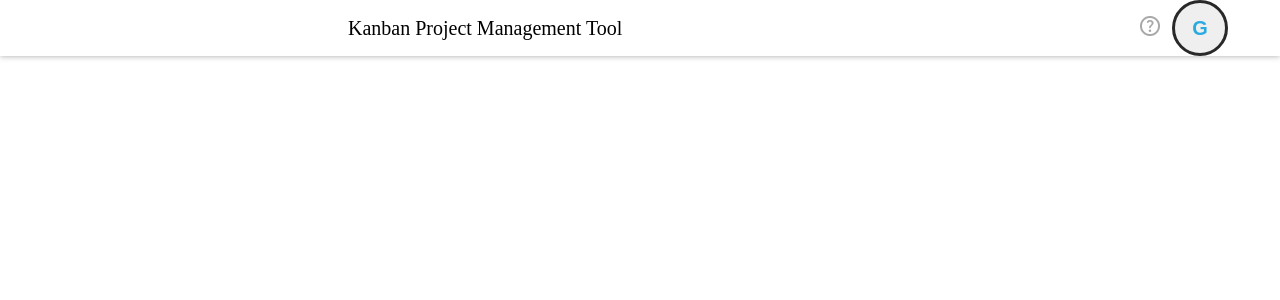
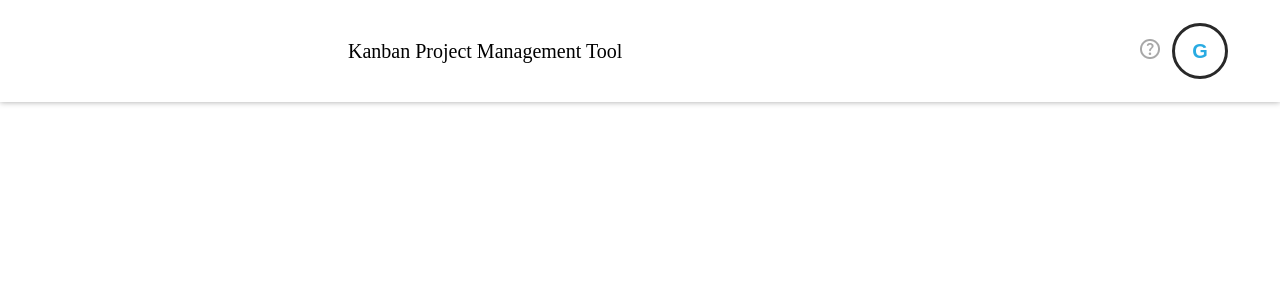
Before and after one commit to devcontain/join-angular, an Angular app: page /login in a window 1280 px wide. Shown: the top 300 px of the page. Built offline with nearby package versions, Linux system fonts and the light colour scheme.

Commit message:
header hieght and menu-user white

```diff
--- a/src/app/shared/header/header.scss
+++ b/src/app/shared/header/header.scss
@@ -1,15 +1,16 @@
 .menu {
+    display: flex;
+    justify-content: space-between;
+    align-items: center;
     position: fixed;
     left: 0;
     right: 0;
     top: 0;
     padding-left: 0;
+    height: 102px;
     background-color: rgb(255, 255, 255);
     box-shadow: 0 0 6px rgb(167, 167, 167);
     z-index: 990;
-    display: flex;
-    justify-content: space-between;
-    align-items: center;
 
     span {
         font-size: 20px;
@@ -31,6 +32,7 @@
     border: 3px solid rgb(41, 41, 41);
     cursor: pointer;
     color: #29ABE2;
+    background-color: white;
     font-size: 20px;
     font-weight: 700;
 
```
